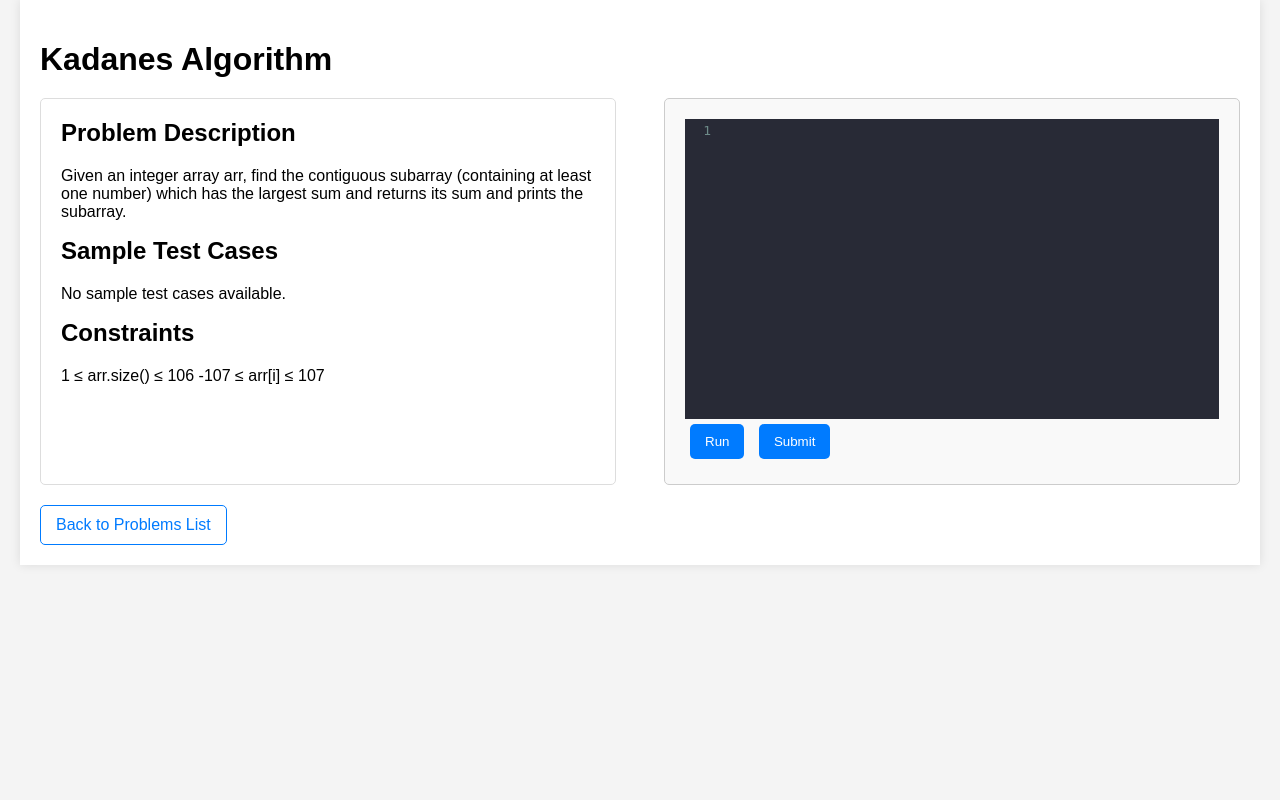
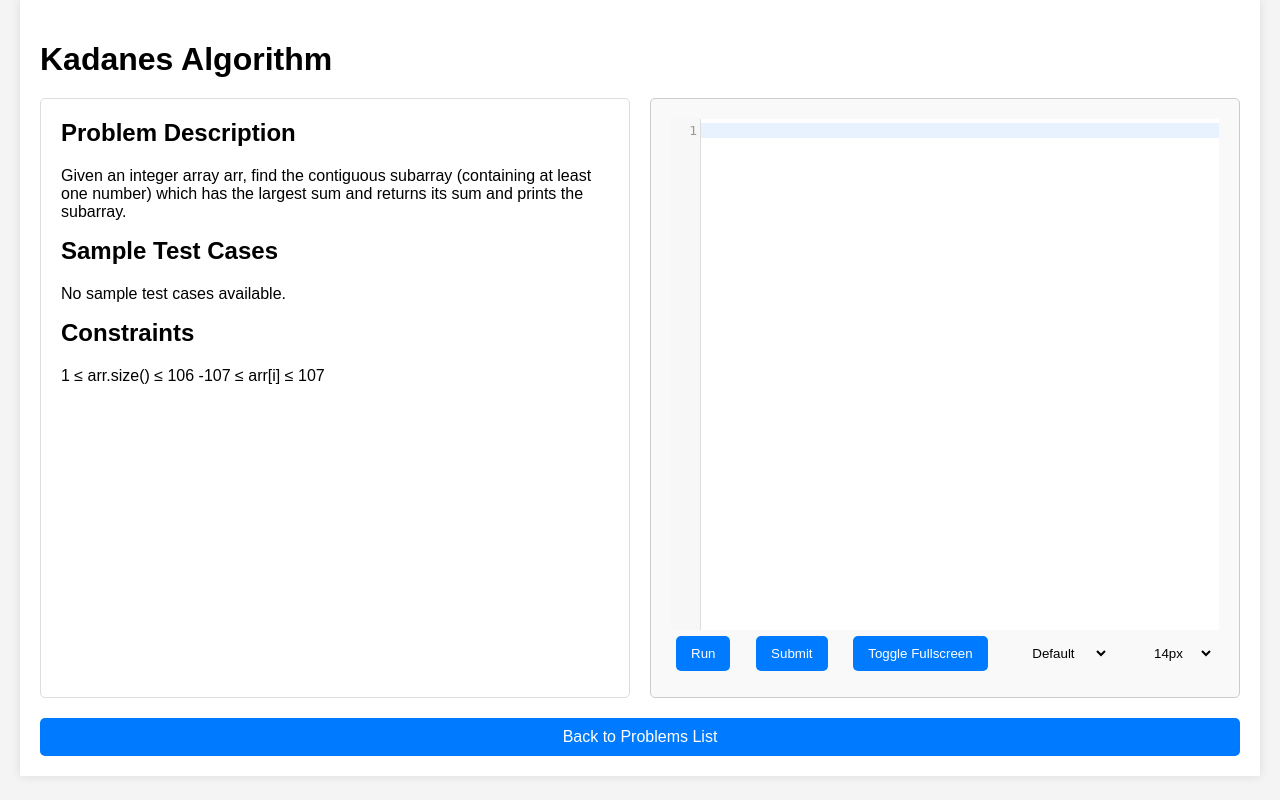
Before and after one commit to Arunika22/CodeArena, a Django app: page /problem/4/ in a window 1280 px wide. Run offline with Django 4.2, Linux system fonts and the light colour scheme; data comes from the database, SQL or seed files in the repository.

Commit message:
Initial commit for CodeVerse project

```diff
--- a/dashboard/templates/problem_detail.html
+++ b/dashboard/templates/problem_detail.html
@@ -5,11 +5,23 @@
     <meta charset="UTF-8">
     <meta name="viewport" content="width=device-width, initial-scale=1.0">
     <title>{{ problem.title }}</title>
+
     <!-- CodeMirror CDN -->
     <link rel="stylesheet" href="https://cdnjs.cloudflare.com/ajax/libs/codemirror/5.65.8/codemirror.min.css">
     <link rel="stylesheet" href="https://cdnjs.cloudflare.com/ajax/libs/codemirror/5.65.8/theme/dracula.min.css">
+    <link rel="stylesheet" href="https://cdnjs.cloudflare.com/ajax/libs/codemirror/5.65.8/addon/display/fullscreen.min.css">
+    <link rel="stylesheet" href="https://cdnjs.cloudflare.com/ajax/libs/codemirror/5.65.8/addon/fold/foldgutter.min.css">
+
     <script src="https://cdnjs.cloudflare.com/ajax/libs/codemirror/5.65.8/codemirror.min.js"></script>
-    <script src="https://cdnjs.cloudflare.com/ajax/libs/codemirror/5.65.8/mode/python/python.min.js"></script>
+    <script src="https://cdnjs.cloudflare.com/ajax/libs/codemirror/5.65.8/mode/clike/clike.min.js"></script>
+
+    <script src="https://cdnjs.cloudflare.com/ajax/libs/codemirror/5.65.8/addon/edit/matchbrackets.min.js"></script>
+    <script src="https://cdnjs.cloudflare.com/ajax/libs/codemirror/5.65.8/addon/edit/closebrackets.min.js"></script>
+    <script src="https://cdnjs.cloudflare.com/ajax/libs/codemirror/5.65.8/addon/display/fullscreen.min.js"></script>
+    <script src="https://cdnjs.cloudflare.com/ajax/libs/codemirror/5.65.8/addon/selection/active-line.min.js"></script>
+    <script src="https://cdnjs.cloudflare.com/ajax/libs/codemirror/5.65.8/addon/comment/comment.min.js"></script>
+    <script src="https://cdnjs.cloudflare.com/ajax/libs/codemirror/5.65.8/addon/display/autorefresh.min.js"></script>
+
     <style>
         body {
             font-family: Arial, sans-serif;
@@ -34,7 +46,7 @@
             margin-top: 20px;
         }
         .editor, .problem-details {
-            width: 48%;
+            flex: 1;
             padding: 20px;
             box-sizing: border-box;
             border-radius: 5px;
@@ -42,10 +54,18 @@
         .editor {
             border: 1px solid #ccc;
             background-color: #f9f9f9;
+            display: flex;
+            flex-direction: column;
+            height: 600px;
+        }
+        .CodeMirror {
+            height: 100%;
+            width: 100%;
         }
         .problem-details {
             border: 1px solid #ddd;
             background-color: #ffffff;
+            margin-right: 20px;
         }
         .problem-details h2 {
             margin-top: 0;
@@ -56,30 +76,31 @@
             border-radius: 3px;
             overflow: auto;
         }
-        button {
+        .button-container {
+            margin-top: auto;
+            display: flex;
+            justify-content: space-between;
+            align-items: center;
+        }
+        button, select {
             padding: 10px 15px;
             margin: 5px;
             border: none;
             border-radius: 5px;
+            cursor: pointer;
+        }
+        button {
             color: #fff;
             background-color: #007bff;
-            cursor: pointer;
         }
         button:hover {
             background-color: #0056b3;
         }
-        .btn-back {
-            display: inline-block;
-            margin-top: 20px;
-            padding: 10px 15px;
-            color: #007bff;
-            border: 1px solid #007bff;
-            border-radius: 5px;
-            text-decoration: none;
+        select {
+            background-color: #f9f9f9;
         }
-        .btn-back:hover {
-            background-color: #007bff;
-            color: #fff;
+        #fullscreen-btn {
+            float: right;
         }
         #output-panel {
             margin-top: 20px;
@@ -96,6 +117,46 @@
         }
         .input-output h3 {
             margin-top: 0;
+        }
+        .btn-back {
+            display: block;
+            margin-top: 20px;
+            padding: 10px 20px;
+            text-align: center;
+            background-color: #007bff;
+            color: #fff;
+            text-decoration: none;
+            border-radius: 5px;
+        }
+        .btn-back:hover {
+            background-color: #0056b3;
+        }
+        .fullscreen-container {
+            position: fixed;
+            top: 0;
+            left: 0;
+            width: 100%;
+            height: 100%;
+            background-color: rgba(0, 0, 0, 0.8);
+            color: #fff;
+            z-index: 9999;
+            display: none;
+            flex-direction: column;
+            justify-content: center;
+            align-items: center;
+        }
+        .fullscreen-container .editor {
+            width: 80%;
+            height: 80%;
+            border: none;
+            background-color: #000;
+        }
+        .fullscreen-container .btn-back {
+            position: absolute;
+            top: 20px;
+            left: 20px;
+            background-color: #333;
+            color: #fff;
         }
     </style>
 </head>
@@ -119,12 +180,25 @@
                 {% endfor %}
                 <h2>Constraints</h2>
                 <p>{{ problem.constraints }}</p>
-
             </div>
             <div class="editor">
                 <textarea id="code-editor" name="code" placeholder="Write your code here..."></textarea>
-                <button id="run-code">Run</button>
-                <button id="submit-code">Submit</button>
+                <div class="button-container">
+                    <button id="run-code">Run</button>
+                    <button id="submit-code">Submit</button>
+                    <button id="fullscreen-btn">Toggle Fullscreen</button>
+                    <select id="theme-select">
+                        <option value="default">Default</option>
+                        <option value="dracula">Dracula</option>
+                        <option value="eclipse">Eclipse</option>
+                    </select>
+                    <select id="fontsize-select">
+                        <option value="14px">14px</option>
+                        <option value="16px">16px</option>
+                        <option value="18px">18px</option>
+                        <option value="20px">20px</option>
+                    </select>
+                </div>
             </div>
         </div>
         <div id="output-panel" style="display: none;">
@@ -132,25 +206,56 @@
             <pre id="output"></pre>
             <p id="result-message" class="test-case-status"></p>
         </div>
-
         <a href="{% url 'solve_problem' %}" class="btn-back">Back to Problems List</a>
     </div>
 
+    <div class="fullscreen-container" id="fullscreen-container">
+        <button class="btn-back" id="fullscreen-back-btn">Back to Previous View</button>
+        <div class="editor">
+            <textarea id="fullscreen-code-editor" name="code" placeholder="Write your code here..."></textarea>
+        </div>
+    </div>
     <script>
         document.addEventListener('DOMContentLoaded', () => {
             // Initialize CodeMirror
             const editor = CodeMirror.fromTextArea(document.getElementById('code-editor'), {
+                mode: 'text/x-c++src',
                 lineNumbers: true,
-                mode: 'text/x-c++src', // Use 'text/x-c++src' for C++ mode
-                theme: 'dracula',
-                height: '100%'
+                theme: 'default',
+                autoCloseBrackets: true,
+                matchBrackets: true,
+                lineWrapping: true,
+                autoRefresh: true,
+                styleActiveLine: true
             });
 
-            const outputPanel = document.getElementById('output-panel');
-            const outputPre = document.getElementById('output');
-            const resultMessage = document.getElementById('result-message');
+            // Prettify code by default after a change in editor
+            editor.on('change', () => {
+                editor.setValue(CodeMirror.autoFormatRange(editor, {line: 0, ch: 0}, {line: editor.lineCount(), ch: 0}));
+            });
 
+            // Handle theme change
+            document.getElementById('theme-select').addEventListener('change', (e) => {
+                editor.setOption('theme', e.target.value);
+            });
+
+            // Handle font size change
+            document.getElementById('fontsize-select').addEventListener('change', (e) => {
+                editor.getWrapperElement().style.fontSize = e.target.value;
+                editor.refresh();
+            });
+
+            // Fullscreen toggle
+            document.getElementById('fullscreen-btn').addEventListener('click', () => {
+                editor.setOption('fullScreen', !editor.getOption('fullScreen'));
+            });
+
+            // Handle response for run and submit actions
             function handleResponse(data) {
+                const outputPanel = document.getElementById('output-panel');
+                const outputPre = document.getElementById('output');
+                const resultMessage = document.getElementById('result-message');
+
                 outputPanel.style.display = 'block';
                 outputPre.textContent = ''; // Clear previous output
 
@@ -171,6 +276,7 @@
                     resultMessage.textContent = ''; // Clear previous result message if needed
                 }
             }
+
 
             document.getElementById('run-code').addEventListener('click', () => {
                 const code = editor.getValue();
```
Also changed, not shown: 1 other file.
